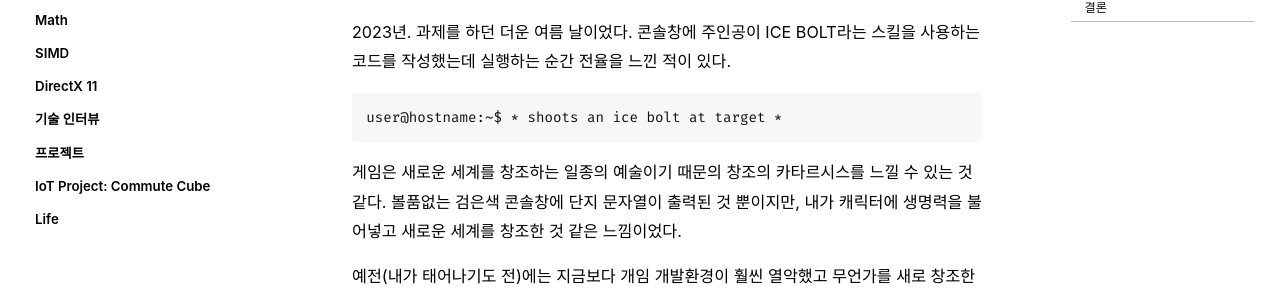
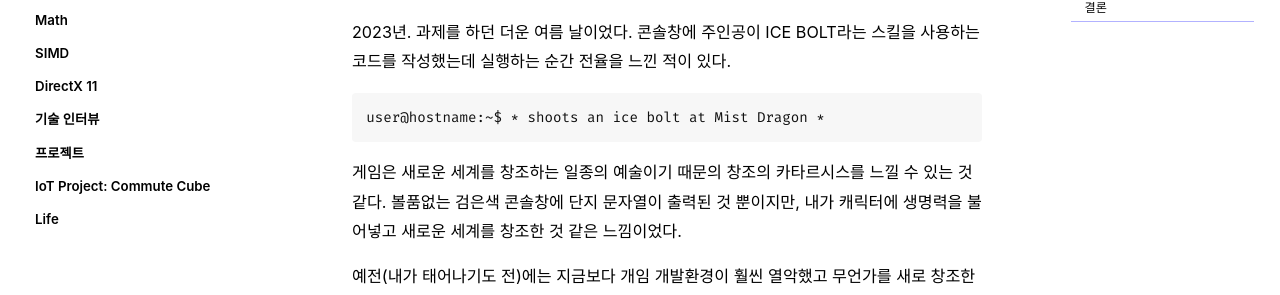
Before and after one commit to jeekpark/jeekpark.github.io, a Jekyll site: the page built from _posts/2024-08-30-life-reason-to-be-game-programmer.md, in a window 1280 px wide and 900 px high. Shown: the part 293-588 px from the top of the window. Built offline with Jekyll 4.4.1, drawn with Linux system fonts in a browser that asks for light colours; cached includes are drawn as plain includes; some web fonts are replaced; comment, search, counter and statistics services are not loaded.

Commit message:
Update: 2024-08-30

````diff
--- a/_posts/2024-08-30-life-reason-to-be-game-programmer.md
+++ b/_posts/2024-08-30-life-reason-to-be-game-programmer.md
@@ -22,7 +22,7 @@ last_modified_at: 2024-08-30
 
 2023년. 과제를 하던 더운 여름 날이었다. 콘솔창에 주인공이 ICE BOLT라는 스킬을 사용하는 코드를 작성했는데 실행하는 순간 전율을 느낀 적이 있다.
 ```
-user@hostname:~$ * shoots an ice bolt at target *
+user@hostname:~$ * shoots an ice bolt at Mist Dragon *
 ```
 
 게임은 새로운 세계를 창조하는 일종의 예술이기 때문의 창조의 카타르시스를 느낄 수 있는 것 같다. 볼품없는 검은색 콘솔창에 단지 문자열이 출력된 것 뿐이지만, 내가 캐릭터에 생명력을 불어넣고 새로운 세계를 창조한 것 같은 느낌이었다.
````
